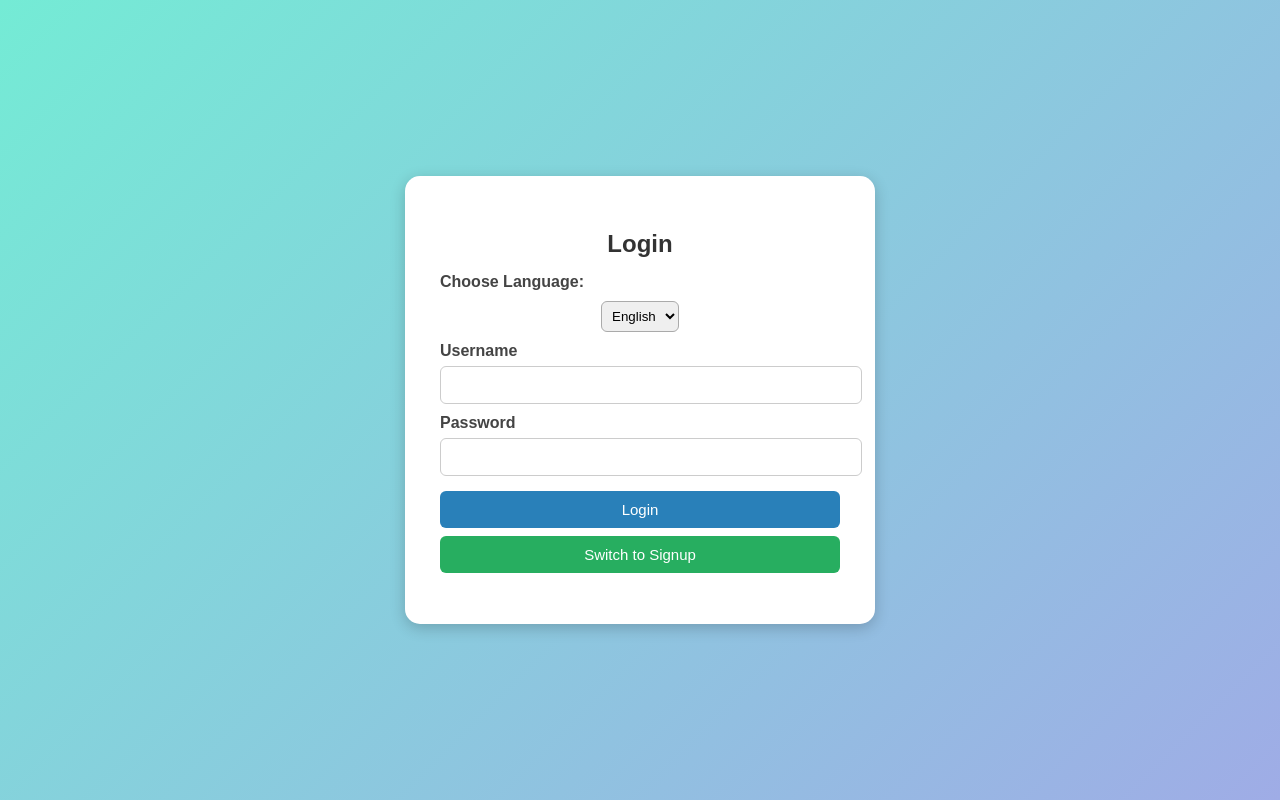
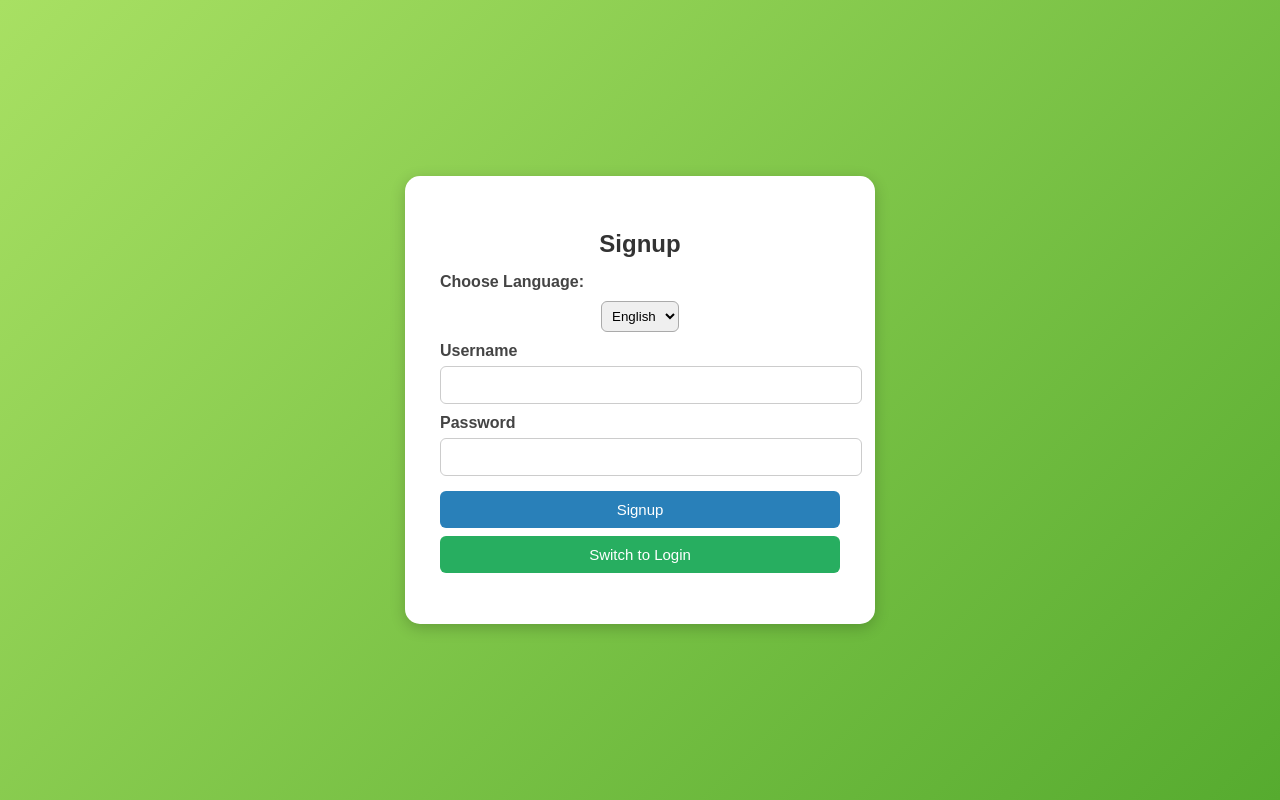
Before and after one commit to KOSURIVYSHANAVI/nirmalgrama, a website: page login.html in a window 1280 px wide. Both pictures are taken after a click on the button "Switch to Signup". Drawn offline with Linux system fonts and the light colour scheme.

Commit message:
Fixed toggle signup/login + visual update

```diff
--- a/login.html
+++ b/login.html
@@ -13,7 +13,13 @@
       display: flex;
       justify-content: center;
       align-items: center;
+      transition: background 0.5s ease;
     }
+
+    body.signup-mode {
+      background: linear-gradient(135deg, #a8e063, #56ab2f);
+    }
+
     .container {
       background: white;
       padding: 35px;
@@ -22,11 +28,14 @@
       width: 90%;
       max-width: 400px;
       text-align: center;
+      transition: all 0.4s ease;
     }
+
     h2 {
       margin-bottom: 15px;
       color: #333;
     }
+
     label {
       display: block;
       margin-top: 10px;
@@ -34,6 +43,7 @@
       font-weight: bold;
       color: #444;
     }
+
     input {
       width: 100%;
       padding: 10px;
@@ -42,6 +52,7 @@
       border: 1px solid #ccc;
       font-size: 14px;
     }
+
     button {
       width: 100%;
       margin-top: 15px;
@@ -52,20 +63,25 @@
       font-size: 15px;
       border-radius: 6px;
       cursor: pointer;
+      transition: background 0.3s;
     }
+
     button:hover {
       background: #1e6394;
     }
+
     #toggleMode {
       background: #27ae60;
       margin-top: 8px;
     }
+
     select {
       margin-top: 10px;
       padding: 6px;
       border-radius: 6px;
       border: 1px solid #aaa;
     }
+
     #msg {
       margin-top: 15px;
       font-weight: bold;
@@ -92,7 +108,7 @@
       <input type="password" id="password" required />
 
       <button type="submit" id="submitBtn">Login</button>
-      <button type="button" id="toggleMode" onclick="toggleMode()">Switch to Signup</button>
+      <button type="button" id="toggleMode">Switch to Signup</button>
       <p id="msg"></p>
     </form>
   </div>
@@ -111,7 +127,7 @@
         langLabel: "Choose Language:",
         successLogin: "✅ Login successful!",
         successSignup: "✅ Signup successful!",
-        error: "❌ Invalid credentials!"
+        error: "❌ Invalid credentials!",
       },
       te: {
         loginTitle: "లాగిన్",
@@ -125,7 +141,7 @@
         langLabel: "భాషను ఎంచుకోండి:",
         successLogin: "✅ లాగిన్ విజయవంతమైంది!",
         successSignup: "✅ నమోదు విజయవంతమైంది!",
-        error: "❌ తప్పు వివరాలు!"
+        error: "❌ తప్పు వివరాలు!",
       },
       hi: {
         loginTitle: "लॉगिन",
@@ -139,8 +155,8 @@
         langLabel: "भाषा चुनें:",
         successLogin: "✅ लॉगिन सफल!",
         successSignup: "✅ साइन अप सफल!",
-        error: "❌ गलत विवरण!"
-      }
+        error: "❌ गलत विवरण!",
+      },
     };
 
     let isSignup = false;
@@ -159,6 +175,7 @@
 
     function toggleMode() {
       isSignup = !isSignup;
+      document.body.classList.toggle("signup-mode", isSignup);
       setLanguage();
       document.getElementById("msg").textContent = "";
     }
@@ -178,15 +195,13 @@
         return;
       }
 
-      // ✅ Use full Render URL dynamically
-      const baseURL = window.location.origin;
-      const endpoint = isSignup ? `${baseURL}/signup` : `${baseURL}/login`;
+      const endpoint = isSignup ? "/signup" : "/login";
 
       try {
         const res = await fetch(endpoint, {
           method: "POST",
           headers: { "Content-Type": "application/json" },
-          body: JSON.stringify({ username, password, role })
+          body: JSON.stringify({ username, password, role }),
         });
 
         const data = await res.json();
@@ -203,7 +218,6 @@
           msg.textContent = data.message || t.error;
         }
       } catch (err) {
-        console.error("Error:", err);
         msg.style.color = "red";
         msg.textContent = "⚠️ Server not responding.";
       }
@@ -213,7 +227,9 @@
       const savedLang = localStorage.getItem("lang") || "en";
       document.getElementById("lang").value = savedLang;
       setLanguage();
+
       document.getElementById("loginForm").addEventListener("submit", handleAuth);
+      document.getElementById("toggleMode").addEventListener("click", toggleMode);
     });
   </script>
 </body>
```
